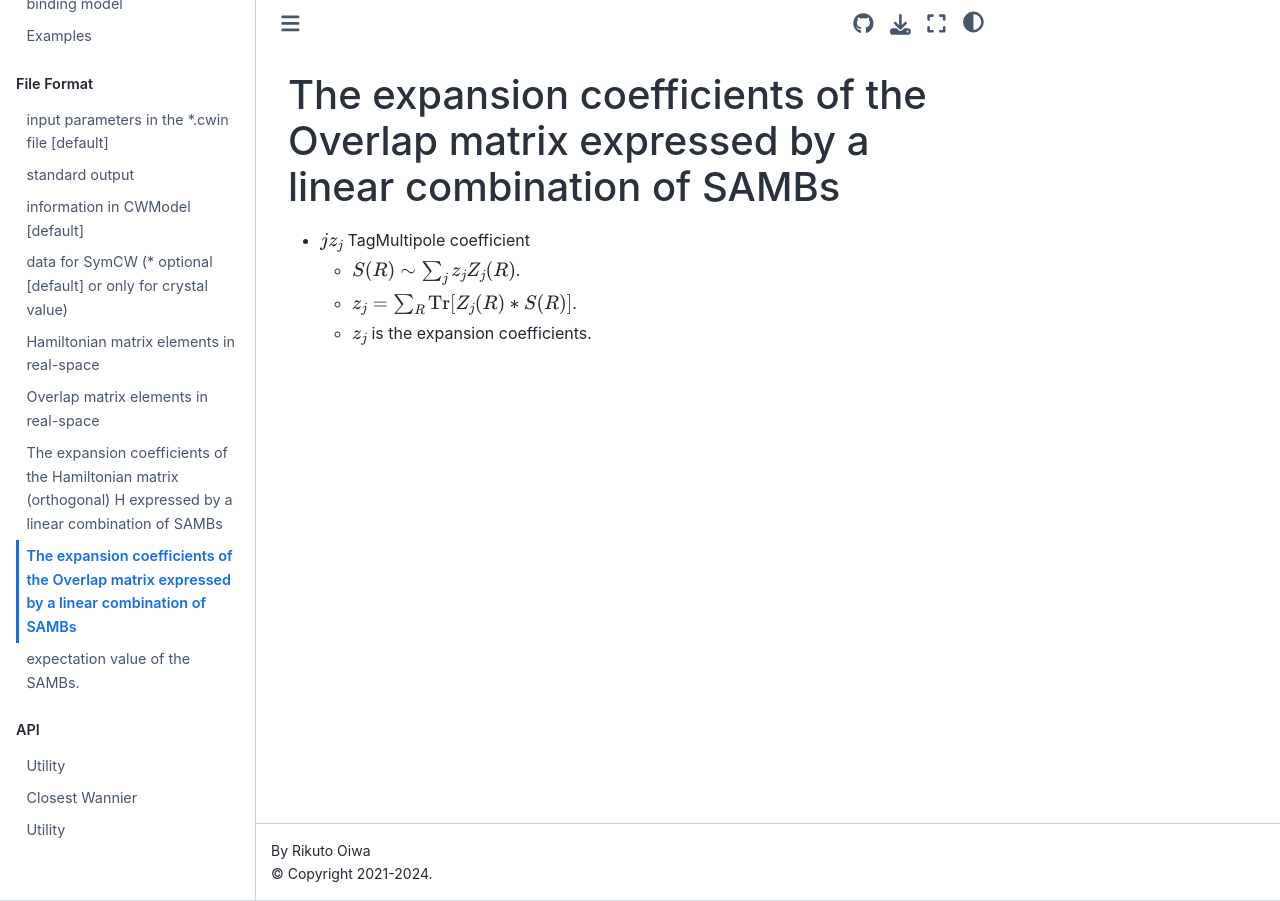
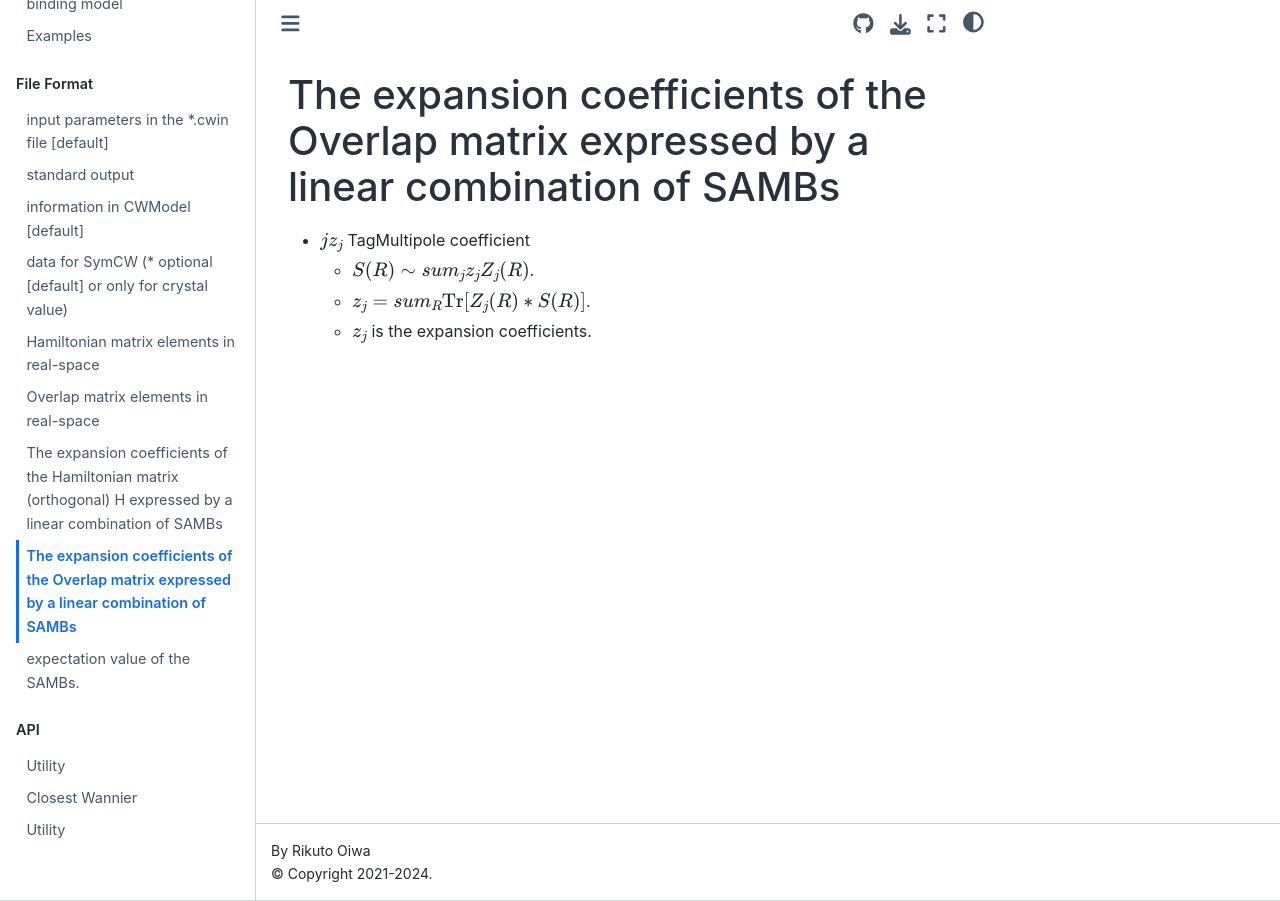
Before and after one commit to CMT-MU/SymClosestWannier, a Jupyter Book: the page built from docs/src/format/s.md, in a window 1280 px wide. Built offline with Jupyter Book 1.0.4 settings and Sphinx 7.4.7 and the Sphinx Book theme 1.1.4, drawn with Linux system fonts in a browser that asks for light colours.

Commit message:
minor change

```diff
--- a/docs/src/format/s.md
+++ b/docs/src/format/s.md
@@ -1,5 +1,5 @@
 # The expansion coefficients of the Overlap matrix expressed by a linear combination of SAMBs
 - $j z_j$ TagMultipole coefficient
-    - $S(R) \sim \sum_{j} z_j Z_j(R)$.
-    - $z_j = \sum_{R} {\rm Tr}[Z_j(R)*S(R)]$.
+    - $S(R) \sim sum_{j} z_j Z_j(R)$.
+    - $z_j = sum_{R} {\rm Tr}[Z_j(R)*S(R)]$.
     - $z_j$ is the expansion coefficients.
```
Also changed, not shown: docs/src/format/z.md (+2 -2 lines), docs/src/format/z_exp.md (+1 -1 lines), 2 other files.
